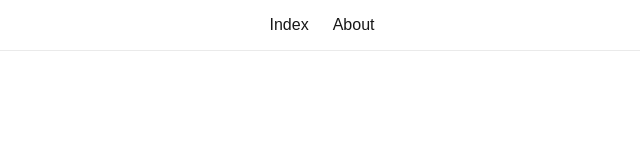
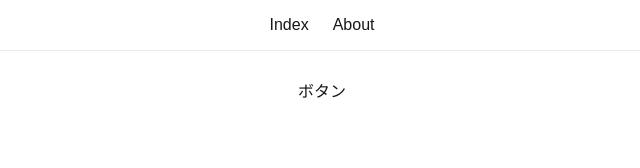
Before and after one commit to Garyo-00/study-react, a Next.js app: page / in a window 1280 px wide. Shown: the top 168 px of the page, without its empty margins (318-958 px from the left). Built offline with nearby package versions, Linux system fonts and the light colour scheme.

Commit message:
⚗️ クリックイベントの実験

```diff
--- a/src/pages/index.jsx
+++ b/src/pages/index.jsx
@@ -4,6 +4,7 @@
 import styles from "../styles/Home.module.css";
 import { Geist, Geist_Mono } from "next/font/google";
 import { Header } from "../components/Header";
+import { useCallback } from "react";
 
 const geistSans = Geist({
   variable: "--font-geist-sans",
@@ -15,6 +16,11 @@
 });
 
 export default function Home() {
+  const handleClick = useCallback((e) => {
+    console.log(e.target.href);
+    e.preventDefault();
+  }, []);
+
   return (
     <>
       <Head>
@@ -27,6 +33,9 @@
       <div
         className={`${styles.page} ${geistSans.variable} ${geistMono.variable}`}
       >
+        <a href="/about" onClick={handleClick}>
+          ボタン
+        </a>
         <Main page="index" />
       </div>
       <Footer />
```
